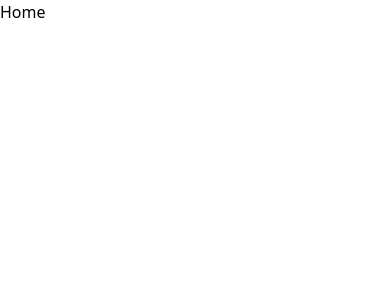
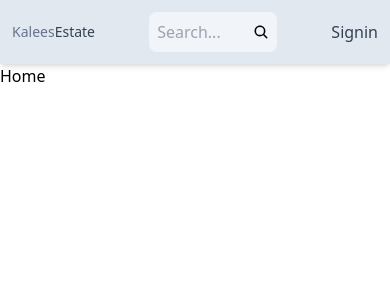
Before and after one commit to Manojg5757/Real-Estate-website-fullstack, a React (Vite) app in the folder client/: page / in a window 390 px wide. Shown: the top 300 px of the page. Built offline with nearby package versions, Linux system fonts and the light colour scheme.

Commit message:
created responsiv navbar

```diff
--- a/client/package.json
+++ b/client/package.json
@@ -13,6 +13,7 @@
     "axios": "^1.7.2",
     "react": "^18.2.0",
     "react-dom": "^18.2.0",
+    "react-icons": "^5.2.1",
     "react-router-dom": "^6.23.1"
   },
   "devDependencies": {
--- a/client/src/App.jsx
+++ b/client/src/App.jsx
@@ -5,10 +5,12 @@ import Profile from './pages/Profile'
 import About from './pages/About'
 import Signin from './pages/Signin'
 import SignOut from './pages/SignOut'
+import Header from './components/Header'
 
 const App = () => {
   return (
    <BrowserRouter>
+   <Header />
       <Routes>
         <Route path='/' element={<Home />} />
         <Route path='/profile' element={<Profile />} />
--- /dev/null
+++ b/client/src/components/Header.jsx
@@ -0,0 +1,42 @@
+import React from 'react'
+import { IoSearch } from "react-icons/io5";
+import {Link} from 'react-router-dom'
+
+const Header = () => {
+  return (
+    <header className='bg-slate-200 shadow-md'>
+      <div className='flex justify-between items-center max-w-6xl mx-auto p-3'>
+      <Link to='/'>
+      <h1 className='flex flex-wrap text-sm sm:text-xl '>
+        <span className='text-slate-500'>Kalees</span>
+        <span className='text-slate-700'>Estate</span>
+      </h1>
+      </Link>
+      <form className='bg-slate-100 p-2 rounded-lg flex items-center' >
+        <input type="text" placeholder='Search...' className='bg-transparent outline-none w-24 sm:w-64 ' />
+        <IoSearch />
+      </form>
+      <ul className='flex gap-4'>
+        <li className='hidden sm:inline hover:underline  text-slate-700'>
+          <Link to='/'>
+          Menu
+          </Link>
+          </li>
+        <li className='hidden sm:inline hover:underline text-slate-700'>
+        <Link to='/signout'>
+          SignOut
+          </Link>
+        </li>
+        <li className='hover:underline text-slate-700'>
+        <Link to='/signin'>
+          Signin
+          </Link>
+        </li>
+      </ul>
+      </div>
+
+    </header>
+  )
+}
+
+export default Header
```
Also changed, not shown: 1 other file (tests, documents, lock files or other folders).
